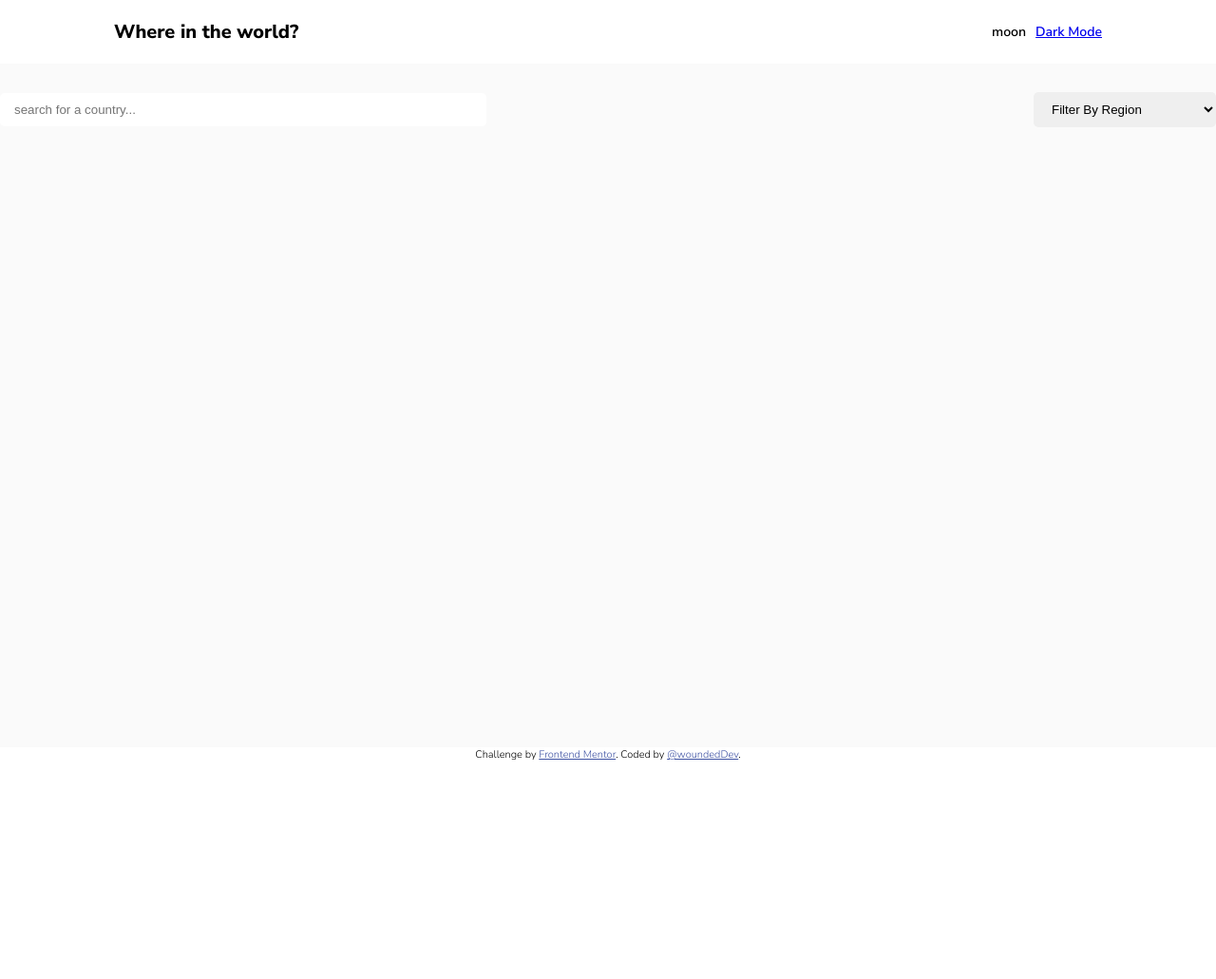
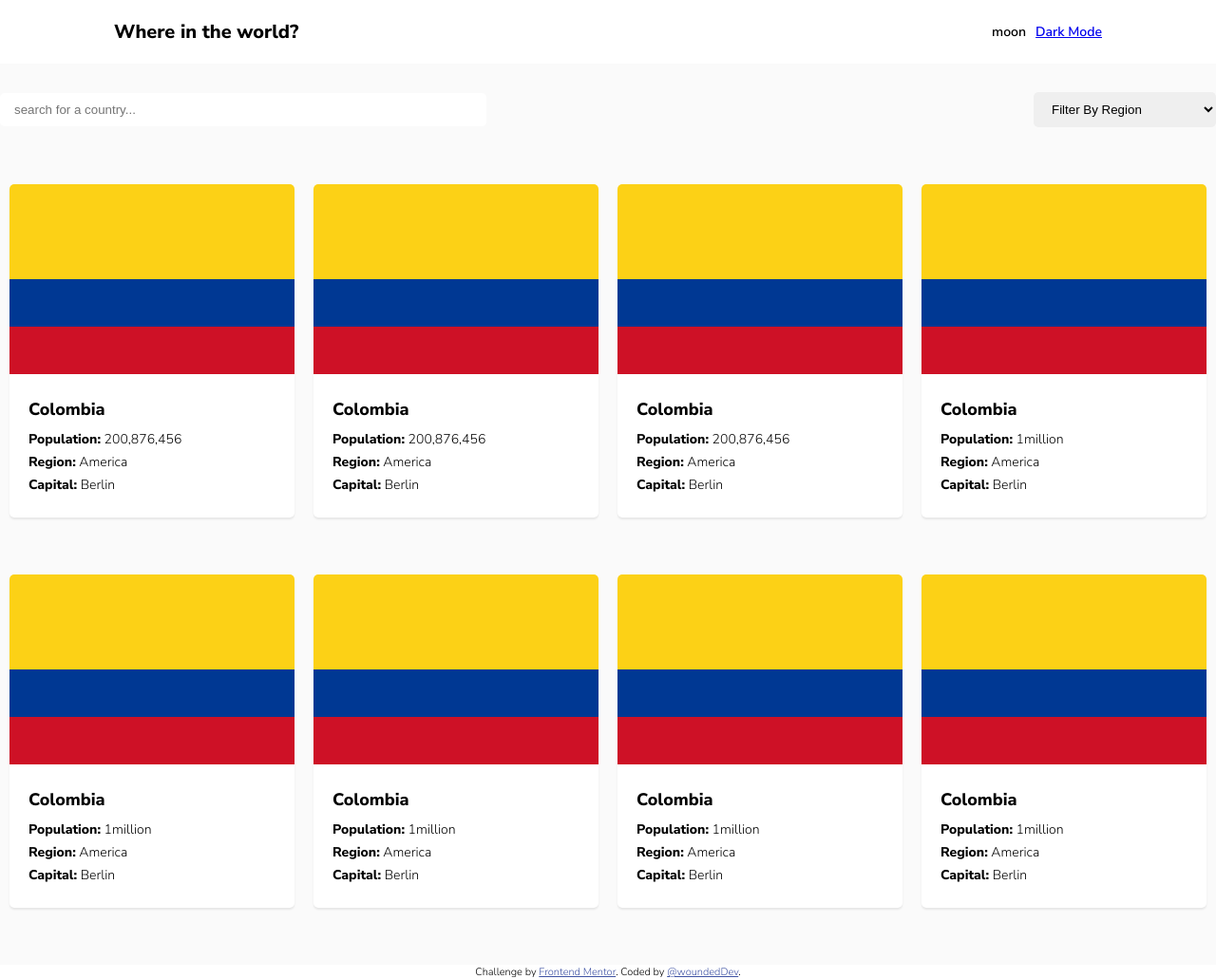
Before and after one commit to debowale1/rest-countries-api, a website: page index.html in a window 1280 px wide. Shown: the whole page at 95% size. Before the commit the page ends 802 px from the top, so only its background shows below. Drawn offline with Linux system fonts and the light colour scheme.

Commit message:
fix row diplay of flags

```diff
--- a/index.html
+++ b/index.html
@@ -46,6 +46,105 @@
           <option value="oceania">Oceania</option>
         </select>
       </form>
+      <div class="countries__flags">
+
+        <div class="countries__flag">
+          <img src="images/col.svg" alt="flag" class="countries__flag-image">
+          <div class="countries__short-details">
+            <h3 class="countries__name">Colombia</h3>
+            <ul class="countries__properties">
+              <li class="countries__property"><b>Population:</b> 200,876,456</li>
+              <li class="countries__property"><b>Region:</b> America</li>
+              <li class="countries__property"><b>Capital:</b> Berlin</li>
+            </ul>
+          </div>
+        </div>
+
+        <div class="countries__flag">
+          <img src="images/col.svg" alt="flag" class="countries__flag-image">
+          <div class="countries__short-details">
+            <h3 class="countries__name">Colombia</h3>
+            <ul class="countries__properties">
+              <li class="countries__property"><b>Population:</b> 200,876,456</li>
+              <li class="countries__property"><b>Region:</b> America</li>
+              <li class="countries__property"><b>Capital:</b> Berlin</li>
+            </ul>
+          </div>
+        </div>
+
+        <div class="countries__flag">
+          <img src="images/col.svg" alt="flag" class="countries__flag-image">
+          <div class="countries__short-details">
+            <h3 class="countries__name">Colombia</h3>
+            <ul class="countries__properties">
+              <li class="countries__property"><b>Population:</b> 200,876,456</li>
+              <li class="countries__property"><b>Region:</b> America</li>
+              <li class="countries__property"><b>Capital:</b> Berlin</li>
+            </ul>
+          </div>
+        </div>
+
+        <div class="countries__flag">
+          <img src="images/col.svg" alt="flag" class="countries__flag-image">
+          <div class="countries__short-details">
+            <h3 class="countries__name">Colombia</h3>
+            <ul class="countries__properties">
+              <li class="countries__property"><b>Population:</b> 1million</li>
+              <li class="countries__property"><b>Region:</b> America</li>
+              <li class="countries__property"><b>Capital:</b> Berlin</li>
+            </ul>
+          </div>
+        </div>
+
+        <div class="countries__flag">
+          <img src="images/col.svg" alt="flag" class="countries__flag-image">
+          <div class="countries__short-details">
+            <h3 class="countries__name">Colombia</h3>
+            <ul class="countries__properties">
+              <li class="countries__property"><b>Population:</b> 1million</li>
+              <li class="countries__property"><b>Region:</b> America</li>
+              <li class="countries__property"><b>Capital:</b> Berlin</li>
+            </ul>
+          </div>
+        </div>
+
+        <div class="countries__flag">
+          <img src="images/col.svg" alt="flag" class="countries__flag-image">
+          <div class="countries__short-details">
+            <h3 class="countries__name">Colombia</h3>
+            <ul class="countries__properties">
+              <li class="countries__property"><b>Population:</b> 1million</li>
+              <li class="countries__property"><b>Region:</b> America</li>
+              <li class="countries__property"><b>Capital:</b> Berlin</li>
+            </ul>
+          </div>
+        </div>
+
+        <div class="countries__flag">
+          <img src="images/col.svg" alt="flag" class="countries__flag-image">
+          <div class="countries__short-details">
+            <h3 class="countries__name">Colombia</h3>
+            <ul class="countries__properties">
+              <li class="countries__property"><b>Population:</b> 1million</li>
+              <li class="countries__property"><b>Region:</b> America</li>
+              <li class="countries__property"><b>Capital:</b> Berlin</li>
+            </ul>
+          </div>
+        </div>
+
+        <div class="countries__flag">
+          <img src="images/col.svg" alt="flag" class="countries__flag-image">
+          <div class="countries__short-details">
+            <h3 class="countries__name">Colombia</h3>
+            <ul class="countries__properties">
+              <li class="countries__property"><b>Population:</b> 1million</li>
+              <li class="countries__property"><b>Region:</b> America</li>
+              <li class="countries__property"><b>Capital:</b> Berlin</li>
+            </ul>
+          </div>
+        </div>
+
+      </div>
     </div>
   </section>
 
--- a/sass/_components.scss
+++ b/sass/_components.scss
@@ -41,3 +41,49 @@
     border-radius: 0.5rem;
   }
 }
+
+//countries
+.countries {
+  &__flags {
+    display: flex;
+    // justify-content: space-between;
+    // flex-wrap: wrap;
+    flex-flow: row wrap;
+    // justify-content: space-around;
+  }
+
+  &__flag {
+    flex: 1 0 21%;
+    background-color: var(--color-white);
+    border-radius: 0.5rem;
+    overflow: hidden;
+    box-shadow: 0rem 0.2rem 0.2rem rgba(0, 0, 0, 0.08);
+
+    margin: 3rem 1rem;
+
+    // &:not(:last-of-type) {
+    //   margin-right: 5rem;
+    // }
+  }
+
+  &__name {
+    font-size: 1.8rem;
+    margin-bottom: 1rem;
+  }
+
+  &__flag-image {
+    width: 100%;
+  }
+
+  &__short-details {
+    padding: 2rem;
+  }
+
+  &__properties {
+    list-style: none;
+  }
+
+  &__property {
+    margin-bottom: 0.5rem;
+  }
+}
--- a/sass/_layouts.scss
+++ b/sass/_layouts.scss
@@ -21,6 +21,10 @@
   background-color: var(--color-very-light-gray);
   min-height: 90vh;
   padding: 3rem 0;
+
+  &__flags {
+    margin-top: 3rem;
+  }
 }
 
 //form
```
Also changed, not shown: css/styles.css.
